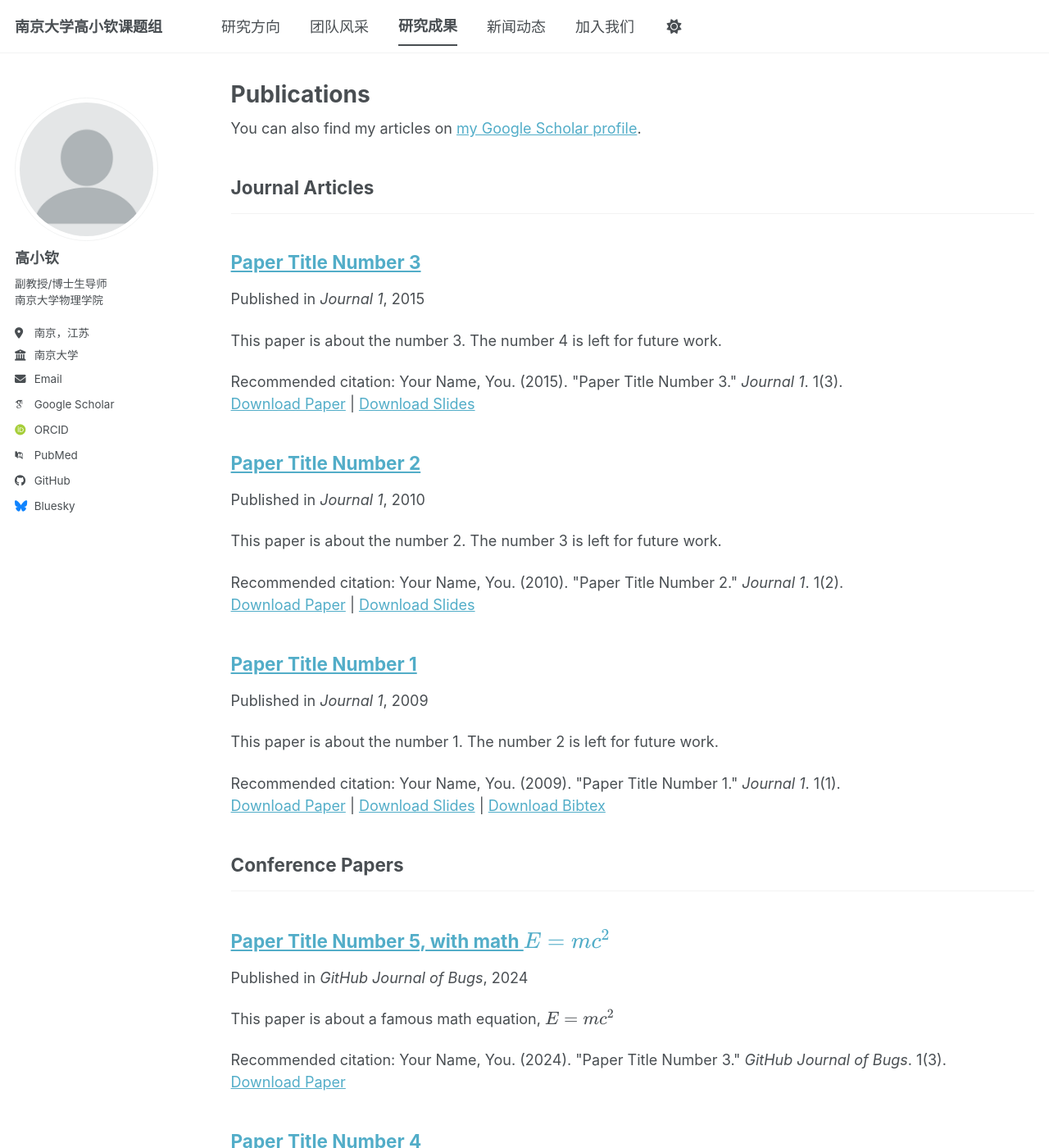
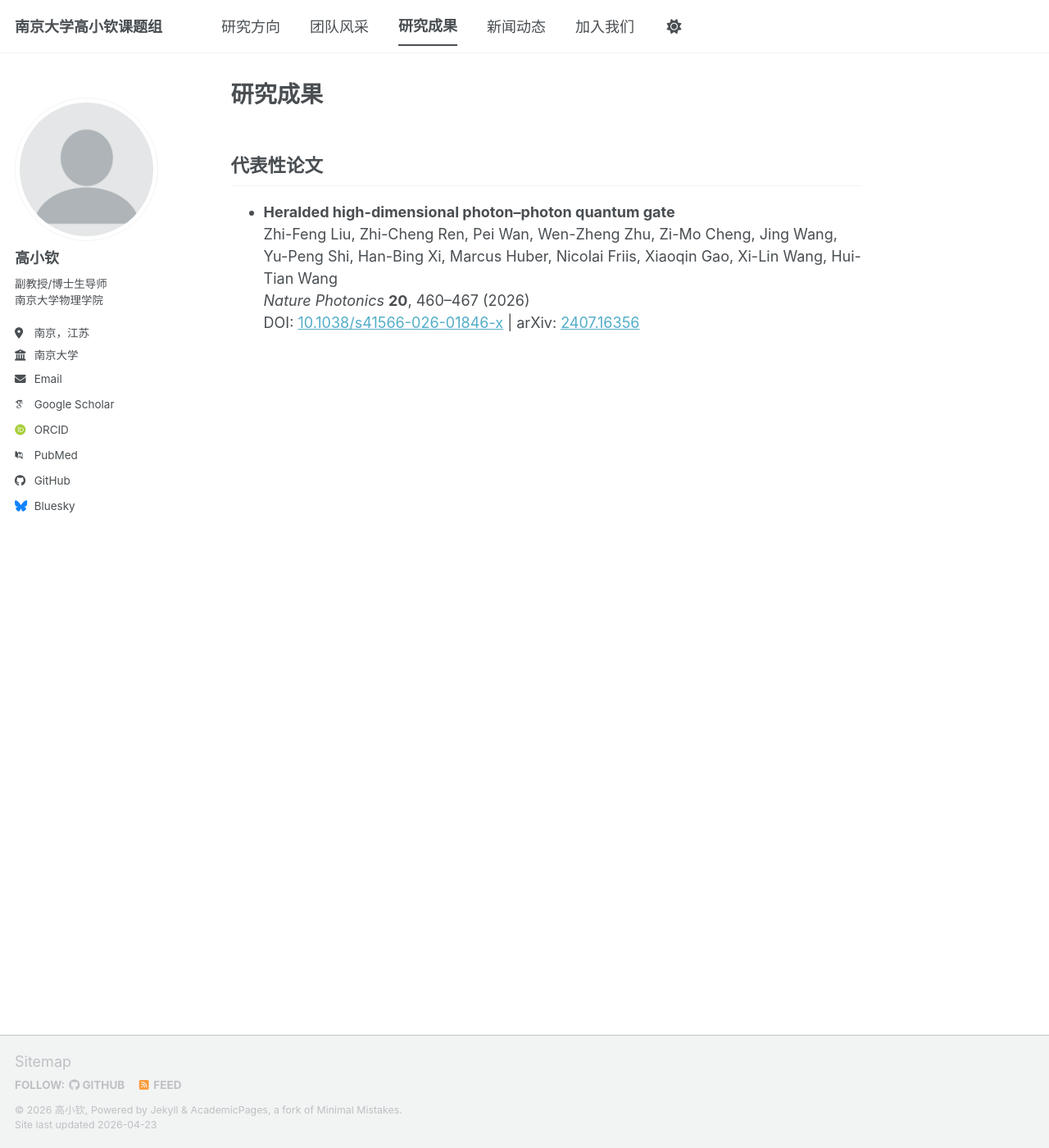
Before and after one commit to zhuxi1020999-collab/nju_lab.github.io, a Jekyll site: the page built from _pages/publications.html, in a window 1280 px wide and 1400 px high. Shown: the whole window at 82% size. Built offline with Jekyll 4.4.1, drawn with Linux system fonts in a browser that asks for light colours; some web fonts are replaced; a script bundle is joined from its source files by our own code; library files that are not in the unit come from our copies; some of the changed text lies outside the part shown.

Commit message:
Update publications.html

```diff
--- a/_pages/publications.html
+++ b/_pages/publications.html
@@ -1,33 +1,18 @@
 ---
-layout: archive
-title: "Publications"
+title: "研究成果"
 permalink: /publications/
-author_profile: true
+layout: single
 ---
 
-{% if site.author.googlescholar %}
-  <div class="wordwrap">You can also find my articles on <a href="{{site.author.googlescholar}}">my Google Scholar profile</a>.</div>
-{% endif %}
+<h2>代表性论文</h2>
 
-{% include base_path %}
-
-<!-- New style rendering if publication categories are defined -->
-{% if site.publication_category %}
-  {% for category in site.publication_category  %}
-    {% assign title_shown = false %}
-    {% for post in site.publications reversed %}
-      {% if post.category != category[0] %}
-        {% continue %}
-      {% endif %}
-      {% unless title_shown %}
-        <h2>{{ category[1].title }}</h2><hr />
-        {% assign title_shown = true %}
-      {% endunless %}
-      {% include archive-single.html %}
-    {% endfor %}
-  {% endfor %}
-{% else %}
-  {% for post in site.publications reversed %}
-    {% include archive-single.html %}
-  {% endfor %}
-{% endif %}
+<ul>
+  <li>
+    <strong>Heralded high-dimensional photon–photon quantum gate</strong><br>
+    Zhi-Feng Liu, Zhi-Cheng Ren, Pei Wan, Wen-Zheng Zhu, Zi-Mo Cheng, Jing Wang, Yu-Peng Shi, Han-Bing Xi, Marcus Huber, Nicolai Friis, Xiaoqin Gao, Xi-Lin Wang, Hui-Tian Wang<br>
+    <em>Nature Photonics</em> <strong>20</strong>, 460–467 (2026)<br>
+    DOI: <a href="https://doi.org/10.1038/s41566-026-01846-x" target="_blank">10.1038/s41566-026-01846-x</a> |
+    arXiv: <a href="https://arxiv.org/abs/2407.16356" target="_blank">2407.16356</a>
+  </li>
+  <!-- 后续更多论文可以继续添加 <li> 条目 -->
+</ul>
```
